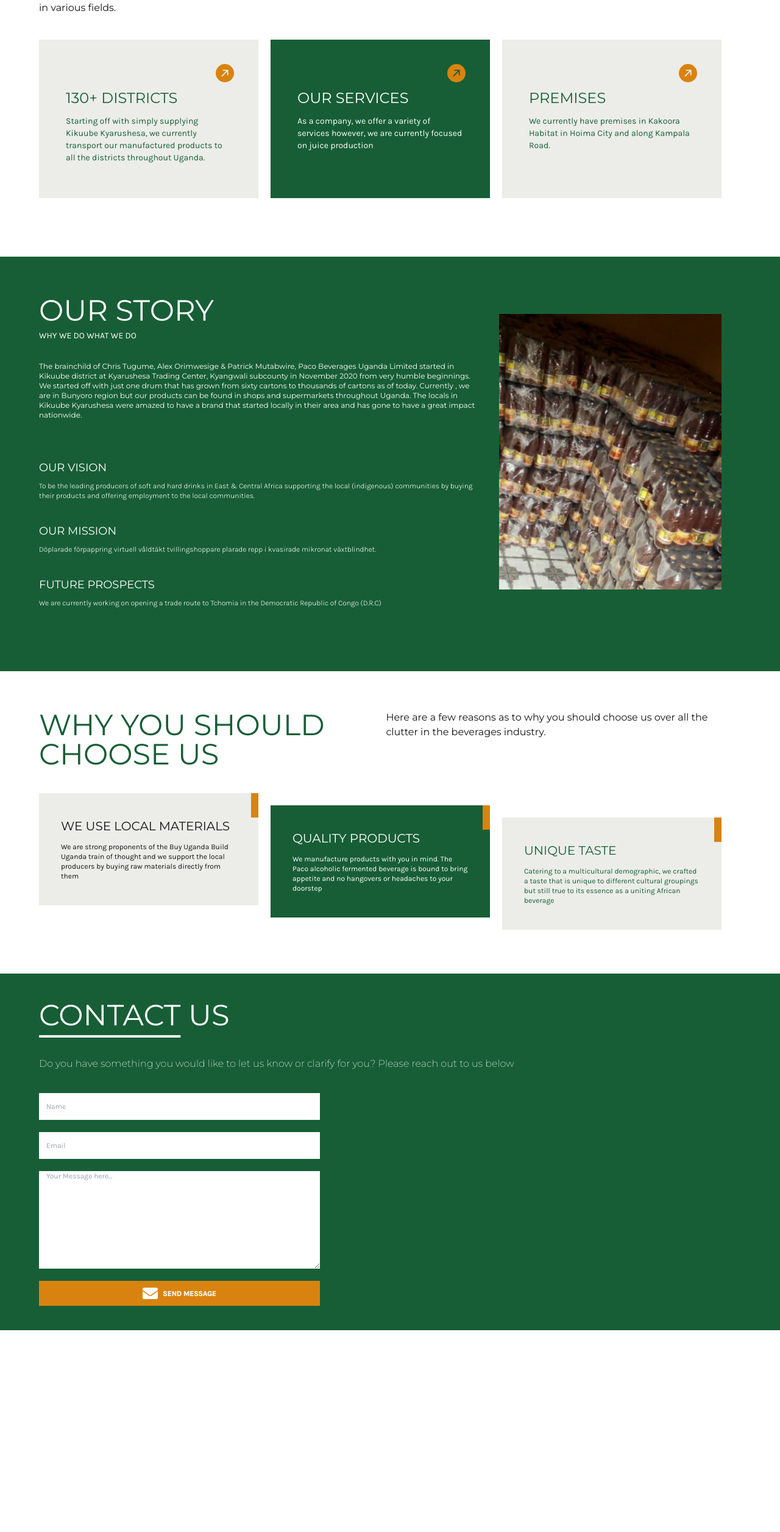
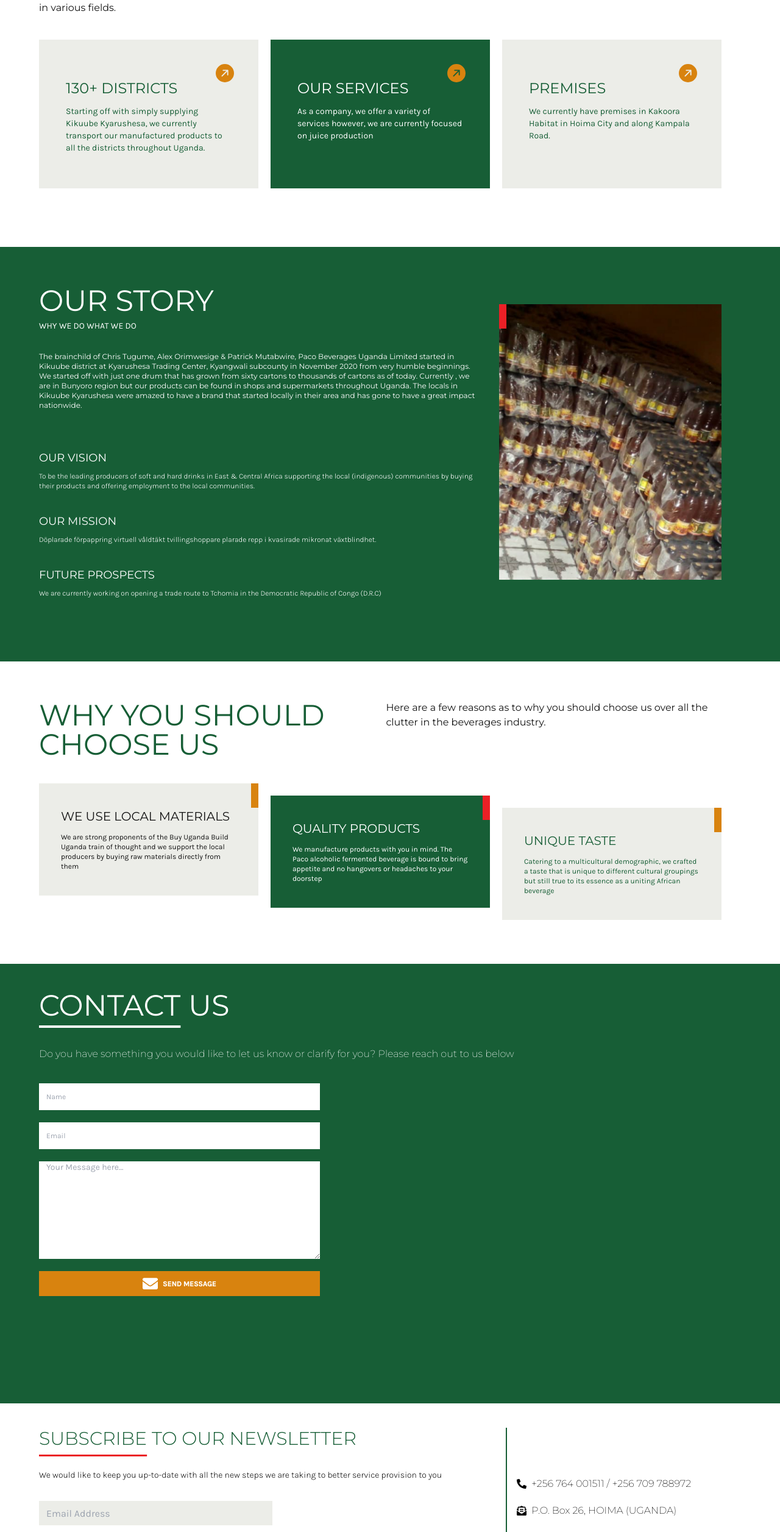
Before and after one commit to bravol/paco_beverages, a React (Create React App) app: page / in a window 1280 px wide. Shown: the part 2307-4820 px from the top of the page at 61% size. Before the commit the page ends 4704 px from the top, so only its background shows below. Built offline with nearby package versions, Linux system fonts and the light colour scheme.

Commit message:
updates made and ui finished

```diff
--- a/src/pages/home/AboutUs.js
+++ b/src/pages/home/AboutUs.js
@@ -56,14 +56,17 @@
             </div>
           </div>
 
-          <div className=" flex items-center mx-8">
-            <img src={ImageDrinks} alt="" className="" />
+          <div className=" flex items-center mx-8 ">
+            <div className=" relative">
+              <div className="h-10 w-3 bg-pacoRed -mb-6 z-10 absolute top-0 left-0"></div>
+              <img src={ImageDrinks} alt="" className="" />
+            </div>
           </div>
         </div>
       </div>
-      <div className=" px-16">
+      <div className=" md:px-16 px-4">
         <div className="md:flex ">
-          <p className=" font-montserrat text-5xl text-pacoGreen">
+          <p className=" font-montserrat md:text-5xl text-4xl text-pacoGreen text-center md:text-start">
             WHY YOU SHOULD CHOOSE US
           </p>
           <p className=" font-montserrat text-base text-pacoBlack">
@@ -73,7 +76,7 @@
         </div>
         <div className=" flex flex-wrap gap-5 mt-10">
           <div className="pt-10 pb-10 bg-pacoBg px-9 md:w-[360px] w-full relative hover:bg-pacoGreen text-pacoBlack hover:text-white">
-            <div className="h-10 w-3 bg-pacoGold -mb-6 z-10 absolute top-0 right-0"></div>
+            <div className="h-10 w-3 bg-pacoGold hover:bg-pacoRed -mb-6 z-10 absolute top-0 right-0"></div>
             <p className="font-montserrat text-xl">WE USE LOCAL MATERIALS</p>
             <p className="font-karla text-xs mt-3 ">
               We are strong proponents of the Buy Uganda Build Uganda train of
@@ -82,7 +85,7 @@
             </p>
           </div>
           <div className="pt-10 pb-10 hover:bg-pacoBg px-9 md:w-[360px] w-full relative bg-pacoGreen hover:text-pacoGreen text-white md:mt-5 md:-mb-5">
-            <div className="h-10 w-3 bg-pacoGold -mb-6 z-10 absolute top-0 right-0"></div>
+            <div className="h-10 w-3 hover:bg-pacoGold bg-pacoRed -mb-6 z-10 absolute top-0 right-0"></div>
             <p className="font-montserrat text-xl">QUALITY PRODUCTS</p>
             <p className="font-karla text-xs mt-3 ">
               We manufacture products with you in mind. The Paco alcoholic
@@ -92,7 +95,7 @@
           </div>
           <span>
             <div className="pt-10 pb-10 bg-pacoBg px-9 md:w-[360px] w-full relative hover:bg-pacoGreen text-pacoGreen hover:text-white md:mt-10 md:-mb-10">
-              <div className="h-10 w-3 bg-pacoGold -mb-6 z-10 absolute top-0 right-0"></div>
+              <div className="h-10 w-3 bg-pacoGold hover:bg-pacoRed -mb-6 z-10 absolute top-0 right-0"></div>
               <p className="font-montserrat text-xl">UNIQUE TASTE</p>
               <p className="font-karla text-xs mt-3 ">
                 Catering to a multicultural demographic, we crafted a taste that
--- a/src/pages/home/ContactUs.js
+++ b/src/pages/home/ContactUs.js
@@ -1,12 +1,20 @@
 import React from "react";
-import { FaEnvelope } from "react-icons/fa";
+import {
+  FaCopyright,
+  FaEnvelope,
+  FaEnvelopeOpenText,
+  FaMailBulk,
+  FaPhoneAlt,
+} from "react-icons/fa";
+import { MdContactMail } from "react-icons/md";
+import PacoLogo from "../../assets/images/pacol_logo.png";
 
 const ContactUs = () => {
   return (
-    <div className=" mt-28 h-screen w-full  scroll-smooth">
+    <div className=" md:mt-28 mt-16 h-screen w-full  scroll-smooth">
       <div className=" bg-pacoGreen">
-        <div className=" px-16">
-          <p className=" uppercase md:text-5xl text-4xl font-montserrat text-white py-11">
+        <div className=" md:px-16 px-4">
+          <p className=" uppercase md:text-5xl text-4xl font-montserrat text-white py-11 text-center md:text-start">
             <span className=" underline underline-offset-8 md:underline-offset-[16px]">
               Contact
             </span>{" "}
@@ -16,7 +24,7 @@
             Do you have something you would like to let us know or clarify for
             you? Please reach out to us below
           </p>
-          <div className=" pb-10 grid gap-5 md:w-2/5">
+          <div className=" pb-44 grid gap-5 md:w-2/5">
             <input
               type="text"
               placeholder="Name"
@@ -33,7 +41,7 @@
               rows="4"
               cols="50"
               maxlength="200"
-              className=" h-40 pl-3 text-xs font-karla"
+              className=" h-40 pl-3 text-sm font-karla"
               placeholder="Your Message here..."
             ></textarea>
             <span className=" bg-pacoGold py-2 flex items-center justify-center gap-2 text-white font-karla text-xs uppercase font-semibold cursor-pointer">
@@ -42,6 +50,58 @@
           </div>
         </div>
       </div>
+      <div className=" md:pb-20 pb-10 md:px-16 px-4 md:mt-10 mt-6 flex flex-wrap">
+        <div className=" md:w-2/3 md:border-r-2 border-r-pacoGreen">
+          <p className=" md:text-3xl text-2xl text-pacoGreen font-light font-montserrat text-center md:text-start">
+            <span className=" underline underline-offset-8 md:underline-offset-[16px] decoration-pacoRed">
+              SUBSCRIBE
+            </span>{" "}
+            TO OUR NEWSLETTER
+          </p>
+          <p className=" md:py-8 py-6 text-sm font-karla font-light text-pacoBlack">
+            We would like to keep you up-to-date with all the new steps we are
+            taking to better service provision to you
+          </p>
+          <input
+            type="email"
+            className=" bg-pacoBg pl-3 text-base font-karla h-10 md:w-1/2 w-full"
+            placeholder="Email Address"
+          />
+          <span className=" bg-pacoGreen py-2 mt-5 md:w-1/2 w-full flex items-center justify-center gap-2 text-white font-karla text-xs uppercase font-semibold cursor-pointer">
+            <MdContactMail size={25} className="" /> Subscribe
+          </span>
+        </div>
+        <div className="md:ml-4 md:mt-20 mt-12">
+          <span className=" font-montserrat text-base font-extralight space-y-5">
+            <p className=" flex items-center gap-2">
+              {" "}
+              <FaPhoneAlt /> +256 764 001511 / +256 709 788972
+            </p>
+            <p className="flex items-center gap-2">
+              {" "}
+              <FaEnvelopeOpenText /> P.O. Box 26, HOIMA (UGANDA)
+            </p>
+            <p className="flex items-center gap-2">
+              <FaMailBulk />
+              pacobeverages@gmail.com
+            </p>
+          </span>
+          <div className="">
+            <img
+              src={PacoLogo}
+              alt=""
+              className=" md:mt-24 mt-10 md:w-40 md:h-16 w-20 h-12"
+            />
+          </div>
+        </div>
+      </div>
+      <div className=" pb-10 flex justify-between md:mx-16 mx-4 border-t-2 border-t-pacoGreen text-pacoGreen text-xs font-karla">
+        <p className=" flex items-center">
+          <FaCopyright />
+          2023 All Rights Reserved
+        </p>
+        <p>www.pacobeverages.com</p>
+      </div>
     </div>
   );
 };
--- a/src/pages/home/Home.js
+++ b/src/pages/home/Home.js
@@ -100,7 +100,7 @@
             <img src={ImageHouse} alt="" className="h-[270px]" />
           </div>
 
-          <p className=" mt-6 font-montserrat md:text-6xl text-5xl text-white uppercase">
+          <p className=" mt-6 font-montserrat md:text-6xl text-4xl text-center md:text-start text-white uppercase">
             GET <span className=" md:block">TO KNOW</span>
             <span className="underline ml-2  md:underline-offset-[16px] underline-offset-8 decoration-white">
               US
--- a/src/pages/home/Services.js
+++ b/src/pages/home/Services.js
@@ -37,7 +37,7 @@
           </span>
         </div>
         <div className="">
-          <div className="mt-12">
+          <div className="mt-12 ">
             <p className=" text-3xl md:text-4xl lg:text-5xl  font-montserrat text-pacoGreen uppercase  font-light mb-5">
               A
               <span className="block underline underline-offset-8 md:underline-offset-[16px] decoration-pacoRed">
@@ -51,7 +51,7 @@
             </p>
           </div>
           <div className=" flex flex-wrap gap-5 mt-10">
-            <div className="pt-20 pb-14 bg-pacoBg px-11 md:w-[360px] w-full relative hover:bg-pacoGreen text-pacoGreen hover:text-white">
+            <div className="pt-16 pb-14 bg-pacoBg px-11 md:w-[360px] w-full relative hover:bg-pacoGreen text-pacoGreen hover:text-white">
               <div className="absolute top-0 right-0 mt-10 mr-10">
                 <BsFillArrowUpRightCircleFill
                   size={30}
@@ -66,7 +66,7 @@
               </p>
             </div>
 
-            <div className="pt-20 pb-14 hover:bg-pacoBg px-11 md:w-[360px] w-full relative bg-pacoGreen hover:text-pacoGreen text-white">
+            <div className="pt-16 pb-14 hover:bg-pacoBg px-11 md:w-[360px] w-full relative bg-pacoGreen hover:text-pacoGreen text-white">
               <div className="absolute top-0 right-0 mt-10 mr-10">
                 <BsFillArrowUpRightCircleFill
                   size={30}
@@ -79,7 +79,7 @@
                 currently focused on juice production
               </p>
             </div>
-            <div className="pt-20 pb-14 bg-pacoBg px-11 md:w-[360px] w-full relative hover:bg-pacoGreen text-pacoGreen hover:text-white">
+            <div className="pt-16 pb-14 bg-pacoBg px-11 md:w-[360px] w-full relative hover:bg-pacoGreen text-pacoGreen hover:text-white">
               <div className="absolute top-0 right-0 mt-10 mr-10">
                 <BsFillArrowUpRightCircleFill
                   size={30}
```
